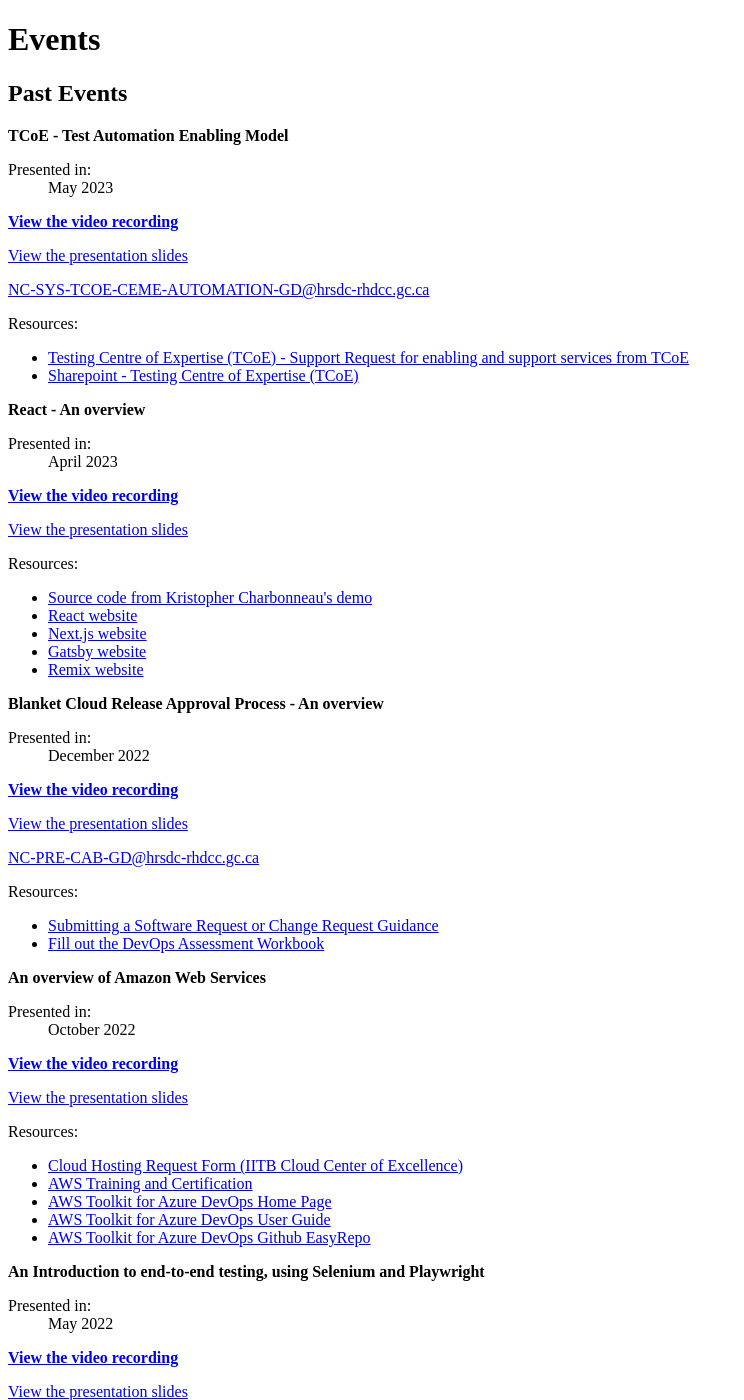
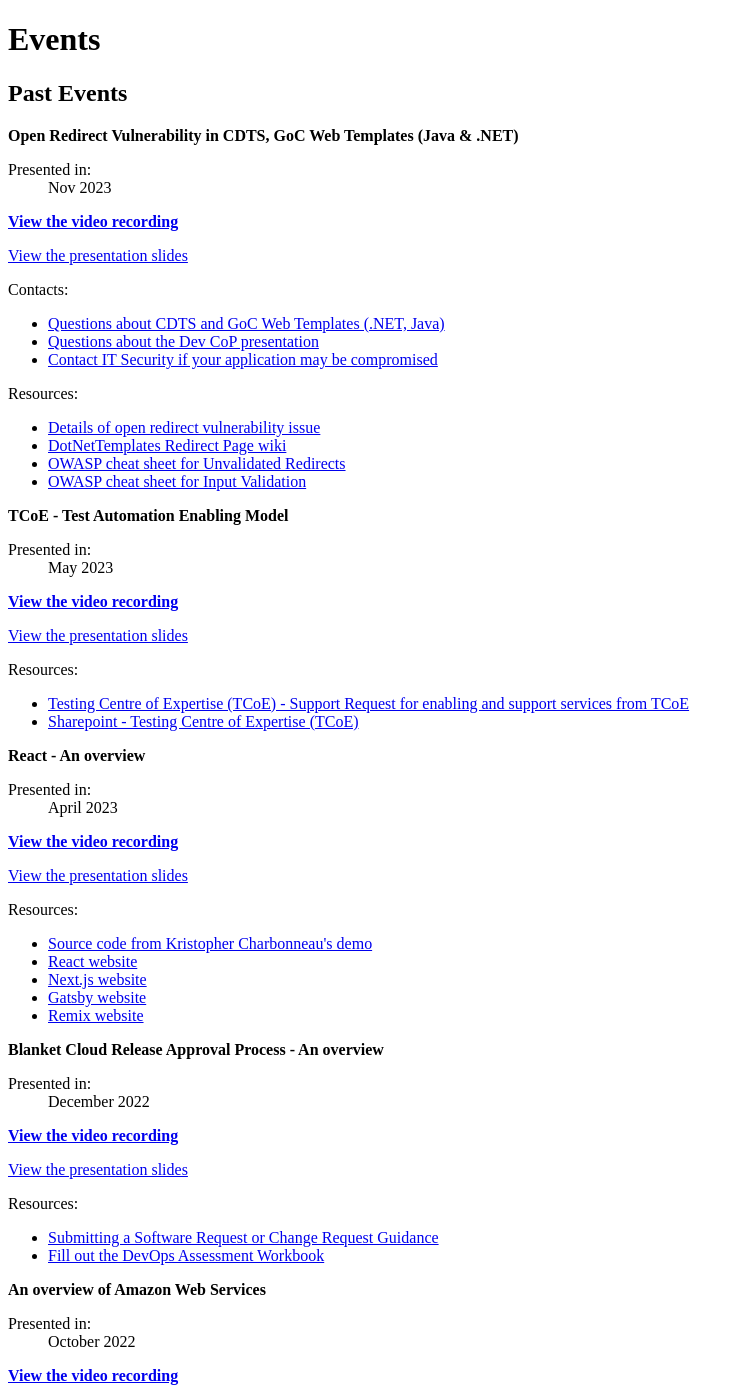
Before and after one commit to esdc-devcop/esdc-devcop.github.io, a Jekyll site: the page built from docs/_pages/events.md, in a window 1280 px wide and 1400 px high. Shown: the whole window, without its empty margins (0-744 px from the left). Built offline with Jekyll 4.4.1, drawn with Linux system fonts in a browser that asks for light colours; comment, search, counter and statistics services are not loaded.

Commit message:
added nov 9 devcop content

```diff
--- a/docs/_data/events.yml
+++ b/docs/_data/events.yml
@@ -1,4 +1,25 @@
 past:
+  - month: Nov 2023
+    topic: Open Redirect Vulnerability in CDTS, GoC Web Templates (Java & .NET)
+    recording: https://014gc.sharepoint.com/:v:/r/sites/DEVCommunity/Shared%20Documents/Videos/2023_11_09_DevCoP.mp4?csf=1&web=1&e=dajbv7
+    presentation: /devcop-slides/2023_11_09_devcop_OpenRedirectVulnerability.pptx
+    emails:
+        - title: Questions about CDTS and GoC Web Templates (.NET, Java)
+          email: NC-SGDC-CDTS-GD@hrsdc-rhdcc.gc.ca
+        - title: Questions about the Dev CoP presentation
+          email: EDSC.DGIIT.SCS-SDS.IITB.ESDC@hrsdc-rhdcc.gc.ca
+        - title: Contact IT Security if your application may be compromised
+          email: EDSC.SECTI-ITSEC.ESDC@hrsdc-rhdcc.gc.ca
+    resources:
+        - title: Details of open redirect vulnerability issue
+          link: https://cenw-wscoe.github.io/sgdc-cdts/docs/open-redirect-en.html
+        - title: DotNetTemplates Redirect Page wiki
+          link: https://gccode.ssc-spc.gc.ca/iitb-dgiit/sds/GOCWebTemplates/DotNetTemplates/-/wikis/Redirect-Page
+        - title: OWASP cheat sheet for Unvalidated Redirects
+          link: https://cheatsheetseries.owasp.org/cheatsheets/Unvalidated_Redirects_and_Forwards_Cheat_Sheet.html
+        - title: OWASP cheat sheet for Input Validation
+          link: https://cheatsheetseries.owasp.org/cheatsheets/Input_Validation_Cheat_Sheet.html
+
   - month: May 2023
     topic: TCoE - Test Automation Enabling Model
     recording: https://014gc.sharepoint.com/:v:/r/sites/DEVCommunity/Shared%20Documents/Videos/2023_05_23_DevCoP.mp4?csf=1&web=1&e=DwqdcF&nav=eyJyZWZlcnJhbEluZm8iOnsicmVmZXJyYWxBcHAiOiJTdHJlYW1XZWJBcHAiLCJyZWZlcnJhbFZpZXciOiJTaGFyZURpYWxvZyIsInJlZmVycmFsQXBwUGxhdGZvcm0iOiJXZWIiLCJyZWZlcnJhbE1vZGUiOiJ2aWV3In19
--- a/docs/_pages/events.md
+++ b/docs/_pages/events.md
@@ -49,8 +49,13 @@
     {% if event.nopresentation %}
         <p>{{ event.nopresentation }}</p>
     {% endif %}
-    {% if event.email %}
-        <p><a href="mailto:{{ event.email }}">{{ event.email }}</a></p>
+    {% if event.emails %}
+        <p>Contacts:</p>
+        <ul>
+        {% for email in event.emails %}
+            <li><a href="mailto:{{ email.email }}">{{ email.title }}</a></li>
+        {% endfor %}
+        </ul>
     {% endif %}
     {% if event.resources %}
         <p>Resources:</p>
```
Also changed, not shown: 1 other file.
